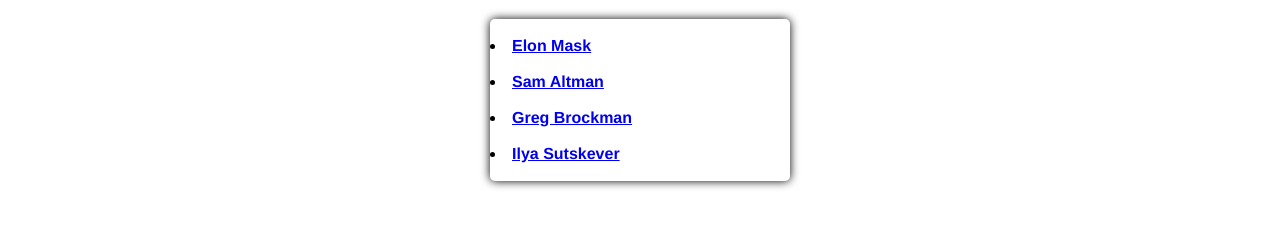
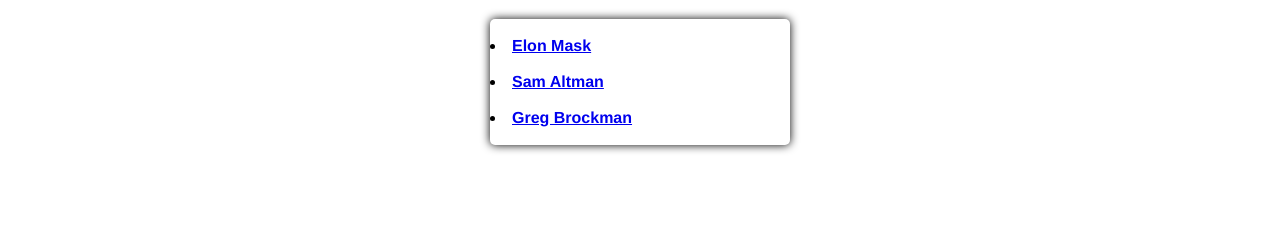
Before and after one commit to Abdallah-the-Eng/the-project, a plain HTML site: page index.html in a window 1280 px wide. Shown: the part 170-396 px from the top of the page. Drawn offline with Linux system fonts and the light colour scheme.

Commit message:
Update index.html

```diff
--- a/index.html
+++ b/index.html
@@ -26,7 +26,6 @@
 <li> <a href="Elon Mask.html" target="_blank">Elon Mask</a></li><br>
 <li> <a href="Sam Altman.html" target="_blank">Sam Altman</a></li><br>
 <li> <a href="Greg Brockman.html" target="_blank">Greg Brockman</a></li><br>
-<li> <a href="Ilya Sutskever.html" target="_blank">Ilya Sutskever</a></li><br>
 </h5>
 
 </body>
```
